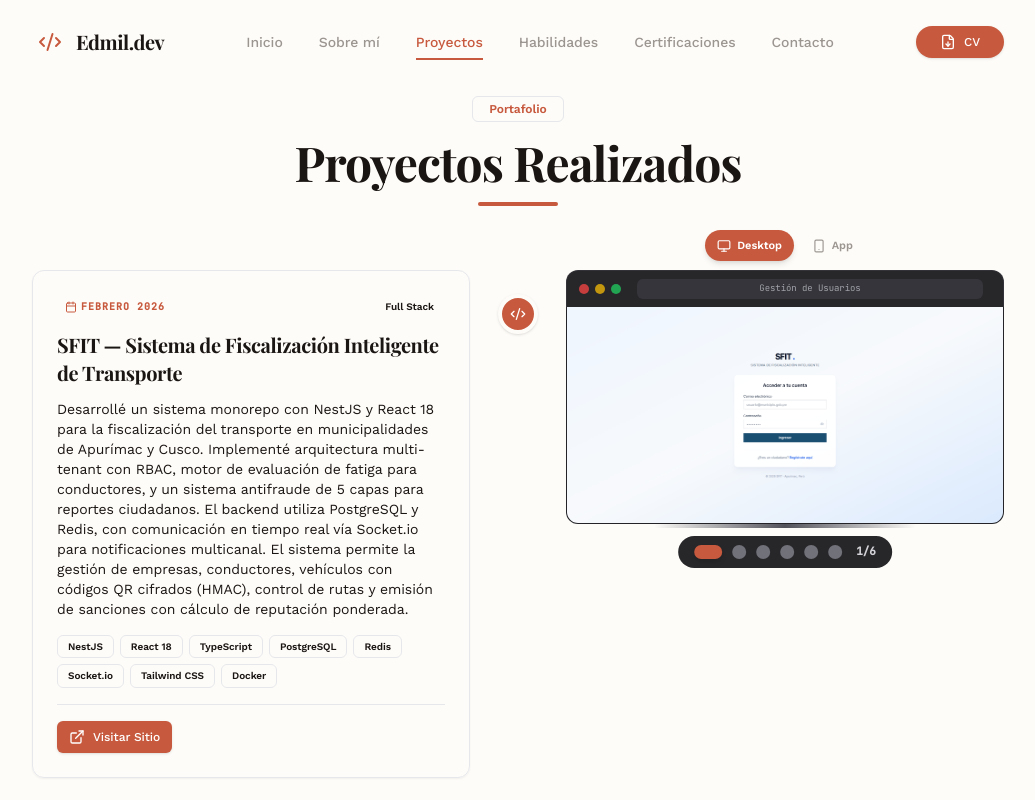
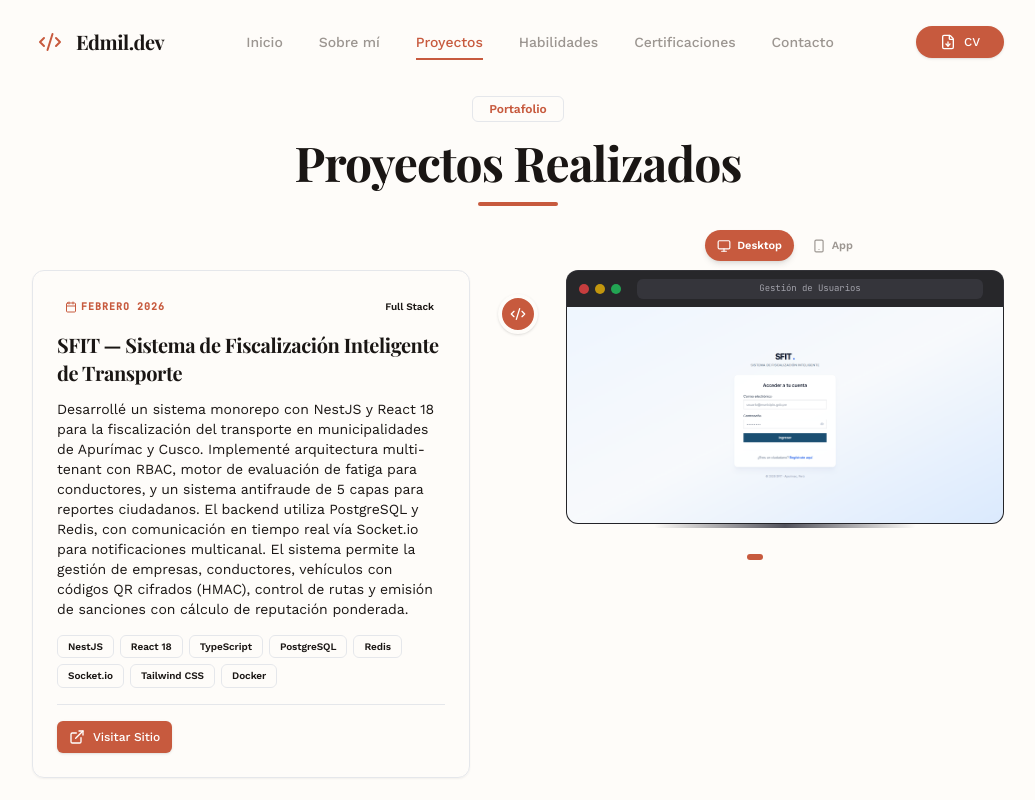
Before and after one commit to milith0kun/PortafolioWorkana, a React (Vite) app: page / in a window 1280 px wide. Both pictures are taken after a click on the button "Proyectos". Shown: the whole page, without its empty margins (122-1157 px from the left). Built offline with nearby package versions, Linux system fonts and the light colour scheme.

Commit message:
style: indicadores de carrusel minimalistas sin fondo pesado

```diff
--- a/src/components/sections/Experience.jsx
+++ b/src/components/sections/Experience.jsx
@@ -486,11 +486,19 @@ const DeviceScreenshotViewer = ({ screenshotsByDevice, onOpenLightbox, isRightSi
 
       {/* Indicadores - FUERA del contenedor de altura (absolutos) */}
       {currentScreenshots.length > 1 && (
-        <div className="absolute -bottom-6 md:-bottom-10 left-1/2 -translate-x-1/2 flex items-center justify-center gap-2.5 bg-zinc-800 rounded-full px-4 py-1.5 w-fit z-10 transition-all">
+        <div className="absolute -bottom-6 md:-bottom-8 left-1/2 -translate-x-1/2 flex items-center justify-center gap-1.5 z-10">
           {currentScreenshots.map((_, idx) => (
-            <button key={idx} onClick={(e) => { e.stopPropagation(); setCurrentIndex(idx); }} className={`rounded-full transition-all duration-200 cursor-pointer ${idx === currentIndex ? 'bg-primary w-7 h-3.5 shadow-md shadow-primary/60' : 'bg-zinc-500 w-3.5 h-3.5 hover:bg-zinc-300 hover:scale-125'}`} aria-label={`Ver imagen ${idx + 1}`} />
+            <button
+              key={idx}
+              onClick={(e) => { e.stopPropagation(); setCurrentIndex(idx); }}
+              className={`rounded-full transition-all duration-300 cursor-pointer ${
+                idx === currentIndex
+                  ? 'bg-primary w-4 h-1.5 opacity-100'
+                  : 'bg-foreground/20 w-1.5 h-1.5 hover:bg-foreground/40'
+              }`}
+              aria-label={`Ver imagen ${idx + 1}`}
+            />
           ))}
-          <span className="text-[11px] text-zinc-300 ml-1 font-semibold font-mono">{currentIndex + 1}/{currentScreenshots.length}</span>
         </div>
       )}
     </div>
```
